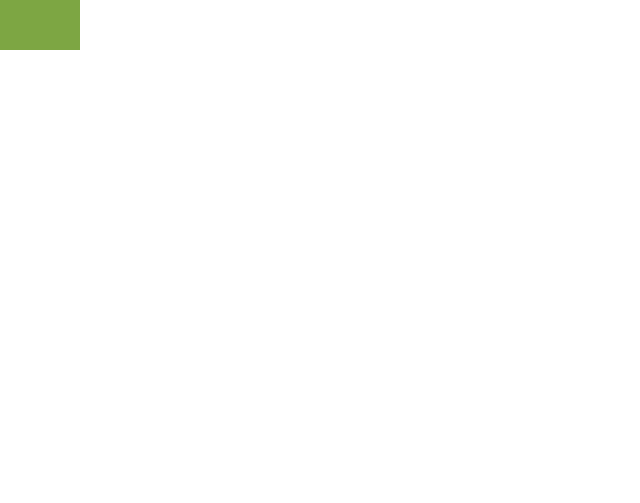
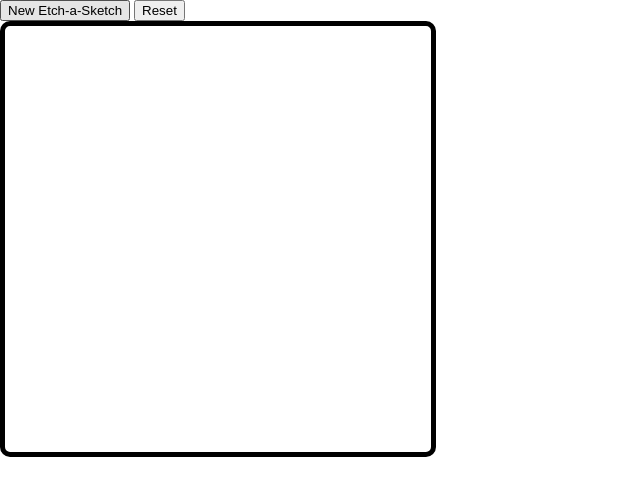
Before and after one commit to nirzon47/etch-a-sketch, a plain HTML site: page index.html in a window 1280 px wide. Shown: the whole page, without its empty margins (0-640 px from the left). Drawn offline with Linux system fonts and the light colour scheme.

Commit message:
added basic custom grid size and reset functions

```diff
--- a/index.html
+++ b/index.html
@@ -9,6 +9,12 @@
 		<title>Etch-a-Sketch</title>
 	</head>
 	<body>
+		<div class="button-container">
+			<button id="generate-sketch" onclick="generateNewSketch()">
+				New Etch-a-Sketch
+			</button>
+			<button id="reset" onclick="reset()">Reset</button>
+		</div>
 		<div id="container"></div>
 	</body>
 </html>
--- a/script.js
+++ b/script.js
@@ -1,8 +1,26 @@
 const container = document.getElementById('container')
 
-for (let index = 0; index < 256; index++) {
+function generateNewSketch() {
+	const gridSize = prompt('Enter new grid size (Max input: 100, Min input: 1')
+	removeAllChildren()
+
+	if (gridSize > 100) {
+		alert('Grid size too big, try to limit input to 100')
+		return
+	} else if (gridSize < 1) {
+		alert('The input is less than 1, minimum grid size is 1')
+		return
+	} else if (!Number(gridSize)) {
+		alert('The input is not a number, try again')
+		return
+	}
+
+	for (let index = 0; index < gridSize * gridSize; index++) {
 		const item = document.createElement('div')
 		item.className = 'item'
+
+		item.style.width = `${50 / gridSize}vh`
+		item.style.height = `${50 / gridSize}vh`
 
 		item.addEventListener('mouseover', mouseOver)
 
@@ -12,5 +30,18 @@ for (let index = 0; index < 256; index++) {
 
 		container.append(item)
 	}
+}
 
-const item = document.getElementsByClassName('item')
+function reset() {
+	let item = document.getElementsByClassName('item')
+
+	for (let i = 0; i < item.length; i++) {
+		item[i].classList.remove('active')
+	}
+}
+
+function removeAllChildren() {
+	while (container.firstChild) {
+		container.removeChild(container.firstChild)
+	}
+}
--- a/style.css
+++ b/style.css
@@ -3,16 +3,21 @@ body {
 }
 
 #container {
-	display: inline-flex;
+	display: flex;
 	flex-wrap: wrap;
-	height: 100vh;
-	width: 100vw;
+	height: 50vh;
+	width: 50vh;
+	justify-content: center;
+	align-items: center;
+	border-width: 5px;
+	border-style: solid;
+	border-color: #000;
+	border-radius: 10px;
+	padding: 1%;
 }
 
 .item {
 	display: inline;
-	height: 6.25vh;
-	width: 6.25vw;
 }
 
 .active {
```
Lines whose indentation alone changed are shown as unchanged.
